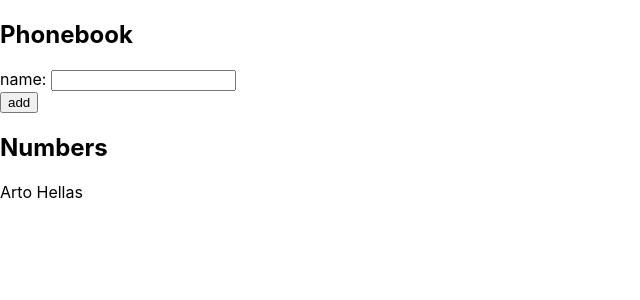
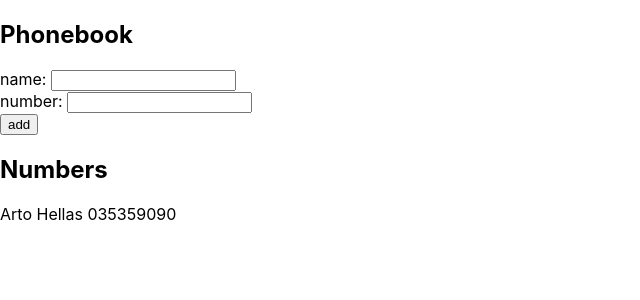
Before and after one commit to viktorsvider/fullstackopen, a React (Create React App) app in the folder part2/phonebook/: page / in a window 1280 px wide. Shown: the top 300 px of the page, without its empty margins (0-640 px from the left). Built offline with nearby package versions, Linux system fonts and the light colour scheme.

Commit message:
fix 2.7 and add 2.8

```diff
--- a/part2/phonebook/src/App.js
+++ b/part2/phonebook/src/App.js
@@ -1,13 +1,15 @@
 import { useState } from "react";
 
 const App = () => {
-  const [persons, setPersons] = useState([{ name: "Arto Hellas" }]);
+  const [persons, setPersons] = useState([
+    { name: "Arto Hellas", number: "035359090" },
+  ]);
   const [newName, setNewName] = useState("");
+  const [newNumber, setNewNumber] = useState("");
 
   const isPersonPresent = (persons, person) => {
-    const personJson = JSON.stringify(person);
     for (const element of persons) {
-      if (JSON.stringify(element) === personJson) {
+      if (person.name === element.name) {
         return true;
       }
     }
@@ -18,7 +20,13 @@ const App = () => {
     event.preventDefault();
     const personObject = {
       name: newName,
+      number: newNumber,
     };
+
+    if (personObject.name === "" || personObject.number === "") {
+      alert("Please input non-empty name and phone number");
+      return;
+    }
 
     if (!isPersonPresent(persons, personObject)) {
       setPersons(persons.concat(personObject));
@@ -27,10 +35,15 @@ const App = () => {
     }
 
     setNewName("");
+    setNewNumber("");
   };
 
   const handleNameChange = (event) => {
     setNewName(event.target.value);
+  };
+
+  const handleNumberChange = (event) => {
+    setNewNumber(event.target.value);
   };
 
   return (
@@ -41,12 +54,17 @@ const App = () => {
           name: <input value={newName} onChange={handleNameChange} />
         </div>
         <div>
+          number: <input value={newNumber} onChange={handleNumberChange} />
+        </div>
+        <div>
           <button type="submit">add</button>
         </div>
       </form>
       <h2>Numbers</h2>
       {persons.map((persona) => (
-        <div key={persona.name}>{persona.name}</div>
+        <div key={persona.name}>
+          {persona.name} {persona.number}
+        </div>
       ))}
     </div>
   );
```
